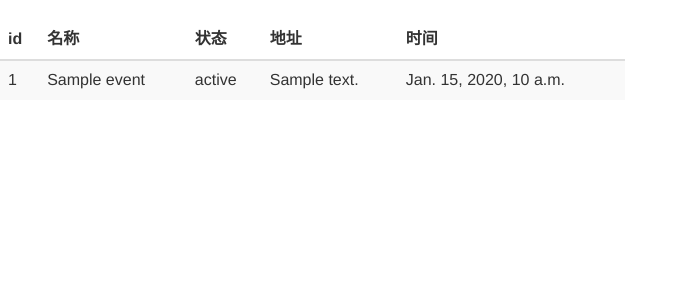
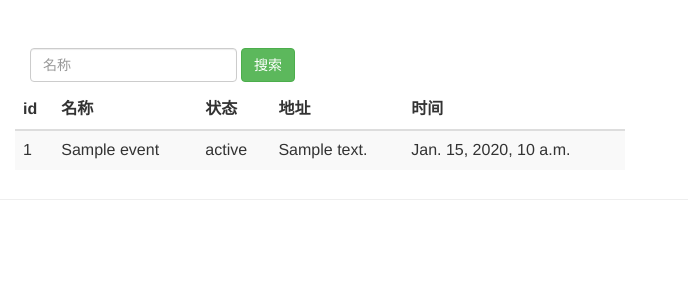
Before and after one commit to zhangman3187/pydjango, a Django app: template guest/sign/templates/event_manage.html in a window 1280 px wide. Shown: the part 52-352 px from the top of the page, without its empty margins (0-688 px from the left). Run offline with Django 3.2, Linux system fonts and the light colour scheme; the template is opened without the code that fills it: most values are stand-ins (such as "Sample title", 1, 10 or a date in 2020); some libraries are stand-ins or nearby versions.

Commit message:
2017/3/18 添加搜索框

```diff
--- a/guest/guest/urls.py
+++ b/guest/guest/urls.py
@@ -24,5 +24,6 @@ urlpatterns = [
     url(r'^accounts/login/$', views.index),
     url(r'^login_action/$', views.login_action),
     url(r'^event_manage/$', views.event_manage),
+    url(r'^sreach_name/$', views.reach_name),
 
 ]
--- a/guest/sign/templates/event_manage.html
+++ b/guest/sign/templates/event_manage.html
@@ -7,7 +7,7 @@
 </head>
 <body role="document">
 	<!-- 导航栏 -->
-	<nav class="navbar navbar-inverse ">
+	<nav class="navbar navbar-inverse">
 		<div class="container">
 			<div class="navbar-header">
 				<a class="navbar-brand" href="/event_manage/">Guest Manage</a>
@@ -24,6 +24,18 @@
 			</div>
 		</div>
 	</nav>
+
+	<!-- 发布会名称搜索表单 -->
+	<div class="page-header">
+		<div id="navbar" class="navbar-collapse collapse">
+			<form class="navbar-form" method="get" action="/search_name/">
+				<div class="form-group">
+					<input name="name" type="text" placeholder="名称" class="form-control">
+				</div>
+				<button type="submit" class="btn btn-success">搜索</button>
+			</form>
+		<div>
+	</div>
 
 	<!-- 发布会列表 -->
 	<div class="row">
```
Also changed, not shown: guest/db.sqlite3, 2 other files.
